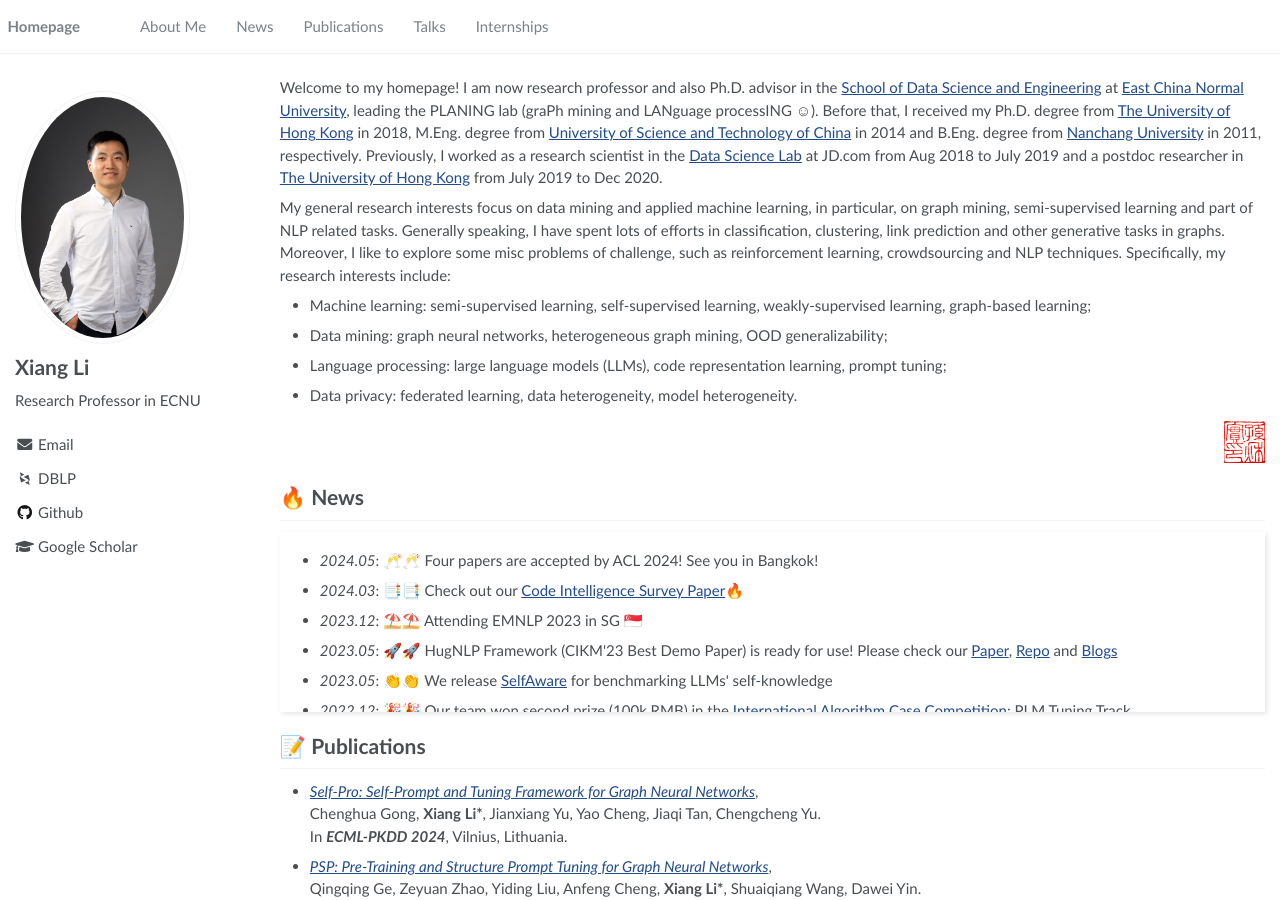
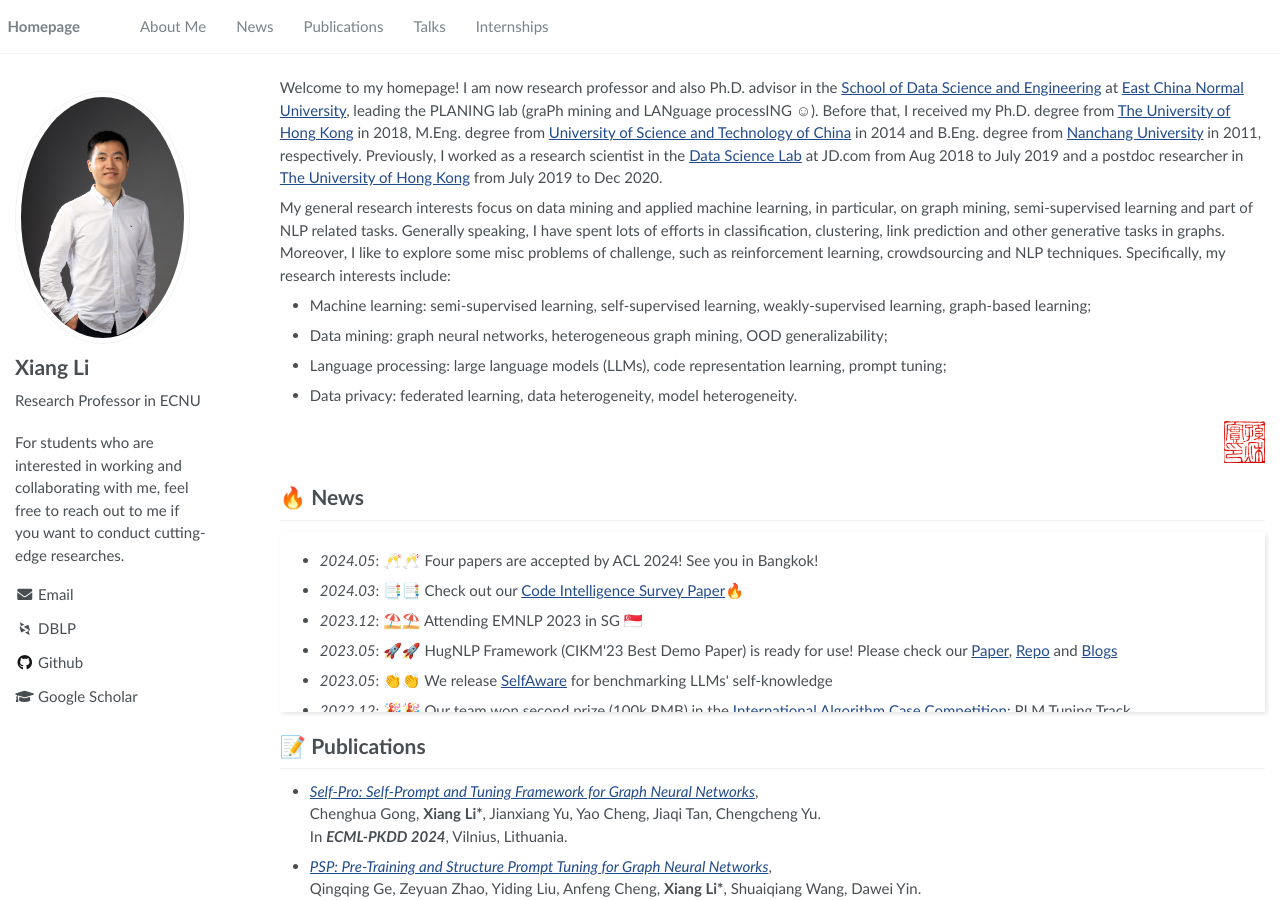
Before and after one commit to lixiang3776/lixiang3776.github.io, a Jekyll site: the page built from _pages/about.md, in a window 1280 px wide and 900 px high. Built offline with Jekyll 4.4.1, drawn with Linux system fonts in a browser that asks for light colours; some web fonts are replaced.

Commit message:
Update _config.yml

```diff
--- a/_config.yml
+++ b/_config.yml
@@ -7,7 +7,7 @@
 
 # Site Settings
 title                    : "Xiang Li"
-description              :
+description              : "For students who are interested in working and collaborating with me, feel free to reach out to me if you want to conduct cutting-edge researches."
 repository               :
 google_scholar_stats_use_cdn : true
 
```
